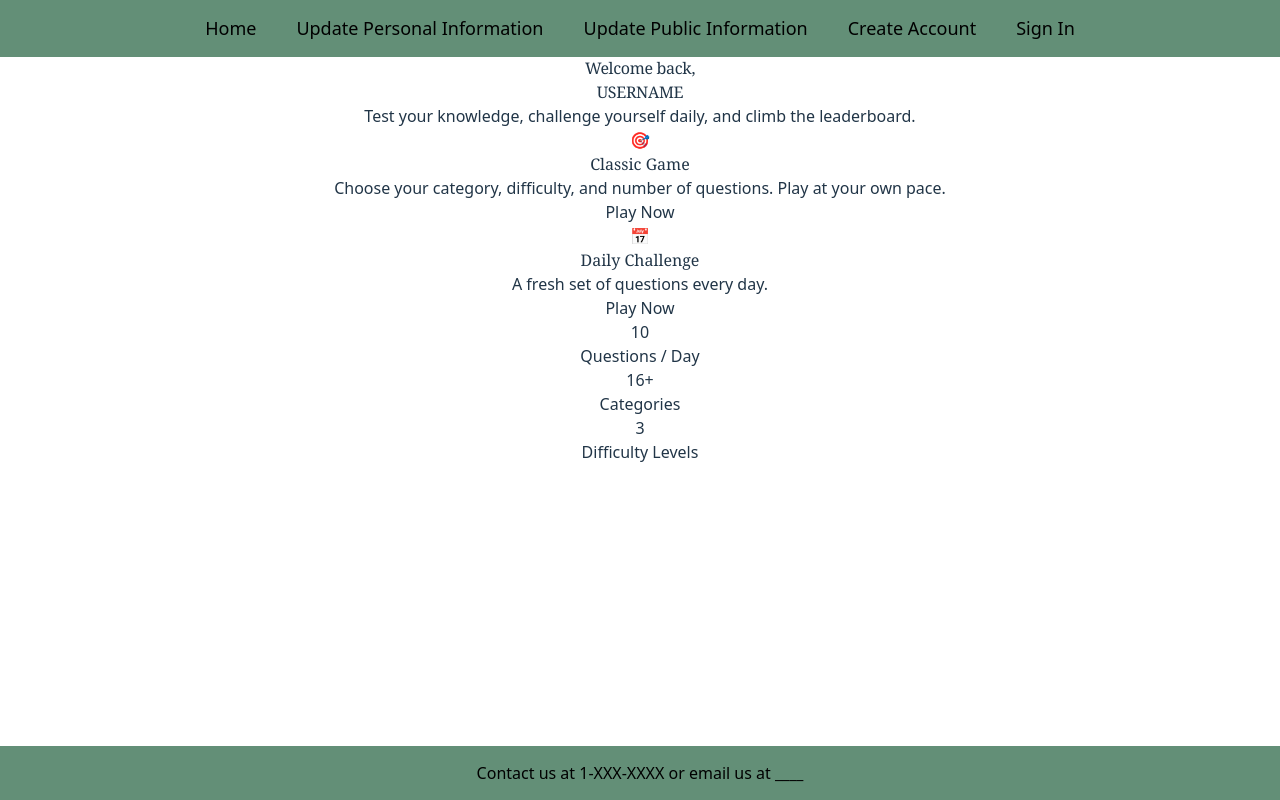
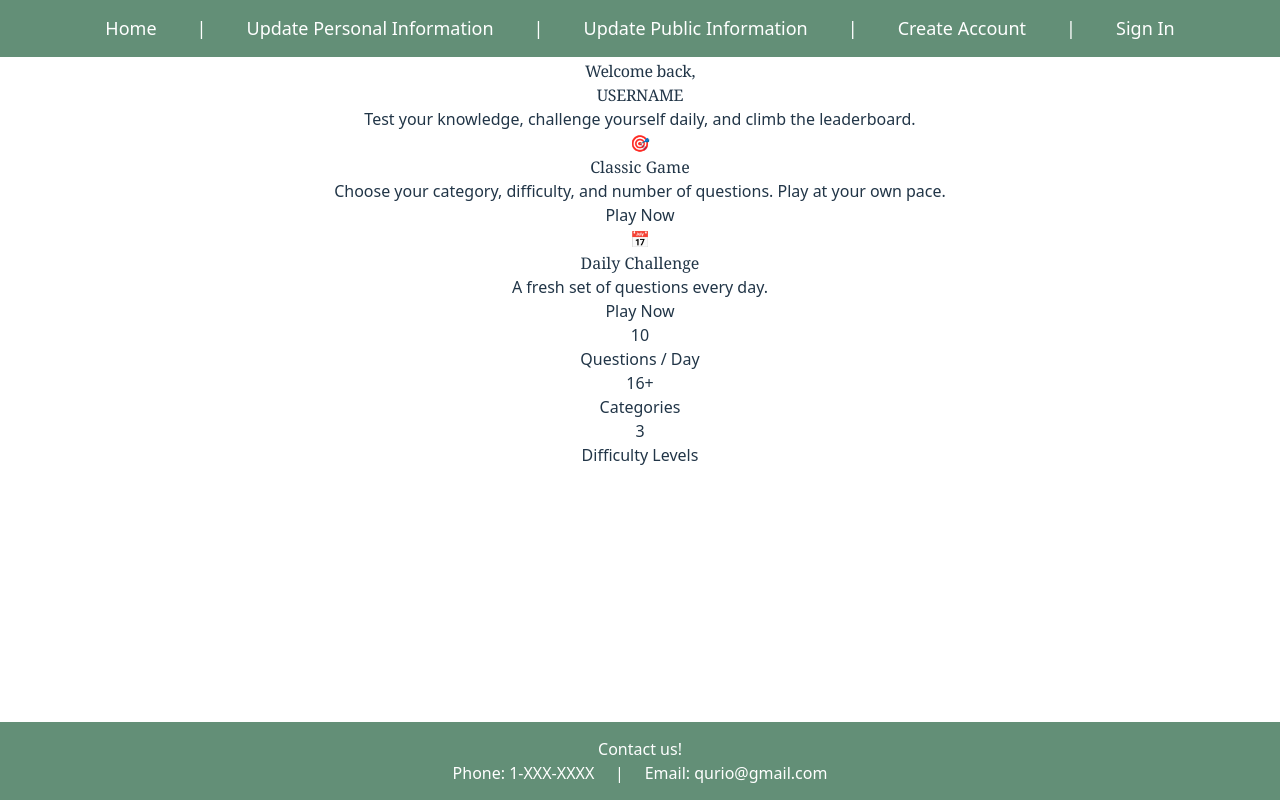
Before and after one commit to Indigenous1151/Qurio, a React app in the folder Frontend/: page / in a window 1280 px wide. Built offline with nearby package versions, Linux system fonts and the light colour scheme; no server answers; the HTML template or start-up script is replaced by a standard one.

Commit message:
Fixing Header and Footer - no overlap and text color

```diff
--- a/Frontend/src/components/Footer.tsx
+++ b/Frontend/src/components/Footer.tsx
@@ -6,9 +6,9 @@ export const Footer = () => {
   return (
     <div className = 'footer'>
       <div>
-        <div>
-            Contact us at 1-XXX-XXXX or email us at ____
-        </div>
+            Contact us!
+            <br></br>
+            Phone: 1-XXX-XXXX &nbsp;&nbsp;&nbsp; | &nbsp;&nbsp;&nbsp; Email: qurio@gmail.com
       </div>
     </div>
   );
--- a/Frontend/src/components/navbar.tsx
+++ b/Frontend/src/components/navbar.tsx
@@ -9,9 +9,13 @@ export const Navbar = () => {
         <div>
             <ul>
                 <li><Link to="/">Home</Link></li>
+                <li>|</li>
                 <li><Link to="/UpdatePersonalInformation">Update Personal Information</Link></li>
+                <li>|</li>
                 <li><Link to="/UpdatePublicInformation">Update Public Information</Link></li>
+                <li>|</li>
                 <li><Link to="/create-account">Create Account</Link></li>
+                <li>|</li>
                 <li><Link to="/sign-in">Sign In</Link></li>
             </ul>
         </div>
--- a/Frontend/src/details/Navbar.css
+++ b/Frontend/src/details/Navbar.css
@@ -1,3 +1,8 @@
+body {
+  margin: 0;
+  padding-top: 3px;
+}
+
 .header {
     position: fixed;
     top: 0;
@@ -5,6 +10,7 @@
     width: 100%;
     background: #638F77;
     padding: 15px 0;
+    z-index: 1000;
 }
 
 .header ul {
@@ -18,10 +24,11 @@
 
 .header li {
     font-size: 18px;
+    color:white;
 }
 
 .header a {
     text-decoration: none;
-    color: black;
+    color: white;
     font-weight: 500;
 }
--- a/Frontend/src/details/footer.css
+++ b/Frontend/src/details/footer.css
@@ -1,3 +1,8 @@
+body {
+  margin: 0;
+  padding-bottom: 70px; /* space for footer */
+}
+
 .footer {
     position: fixed;
     bottom: 0;
@@ -5,5 +10,6 @@
     width: 100%;
     background: #638F77;
     padding: 15px 0;
-    color: black;
+    color: white;
+    z-index: 1000;
 }
```
